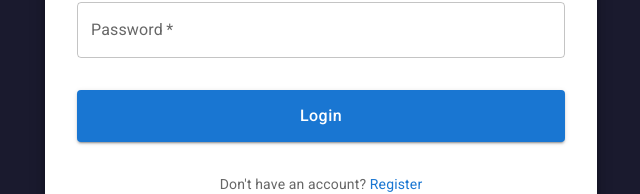
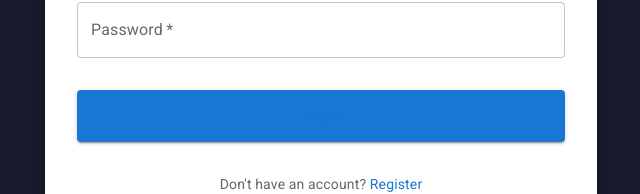
Before and after one commit to Allah-Yar/mern-sultan-s-garage, a React (Vite) app in the folder sultan-garage-frontend/sultan-garage-frontend/: page /login in a window 1280 px wide. Shown: the part 379-573 px from the top of the page, without its empty margins (319-959 px from the left). Built offline with nearby package versions, Linux system fonts and the light colour scheme.

Commit message:
for login

```diff
--- a/sultan-garage-frontend/sultan-garage-frontend/src/components/Login.jsx
+++ b/sultan-garage-frontend/sultan-garage-frontend/src/components/Login.jsx
@@ -384,7 +384,18 @@ function Login() {
                 }
               }}
             >
-              Login
+              <MUILink
+                component={Link}
+                to="/dashboard"
+                sx={{
+                  color: 'primary.main',
+                  textDecoration: 'none',
+                  '&:hover': { textDecoration: 'underline' }
+                }}
+              >
+                 Login
+              </MUILink>
+
             </Button>
 
             <Typography
```
